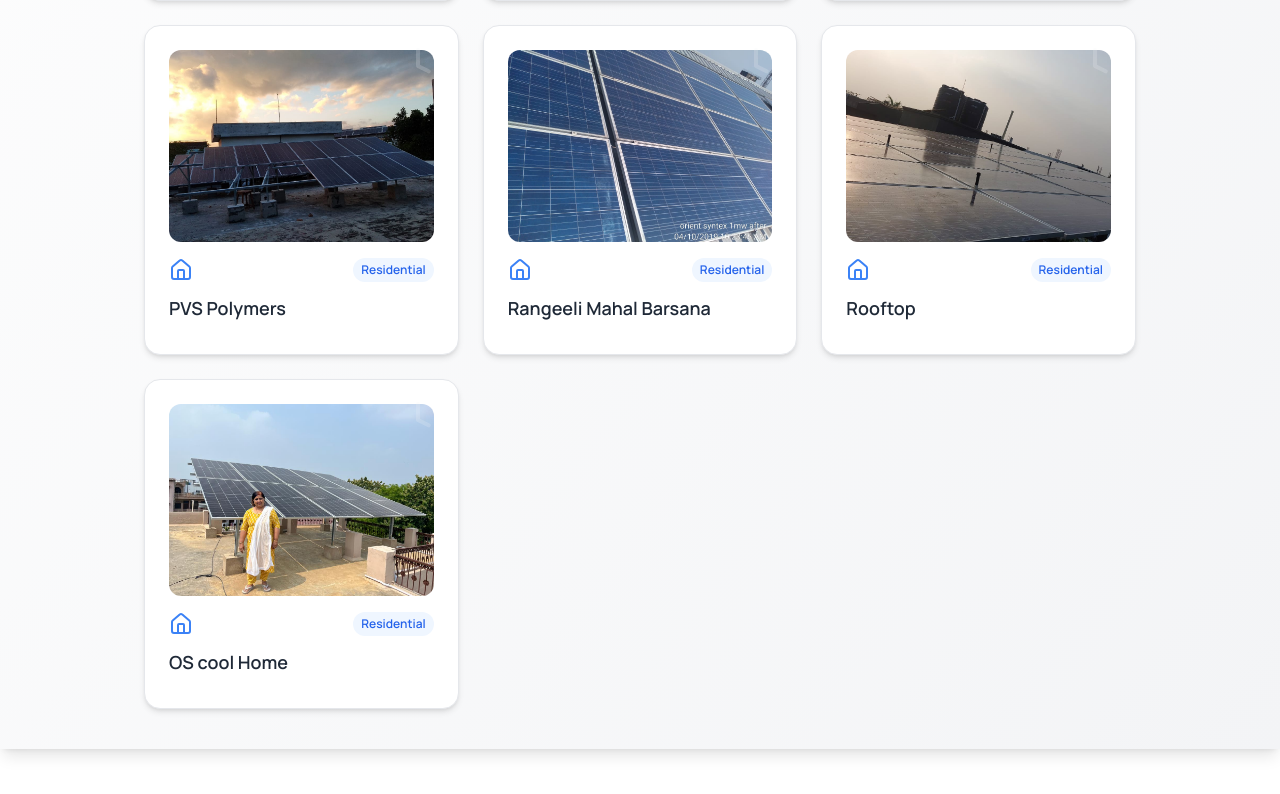
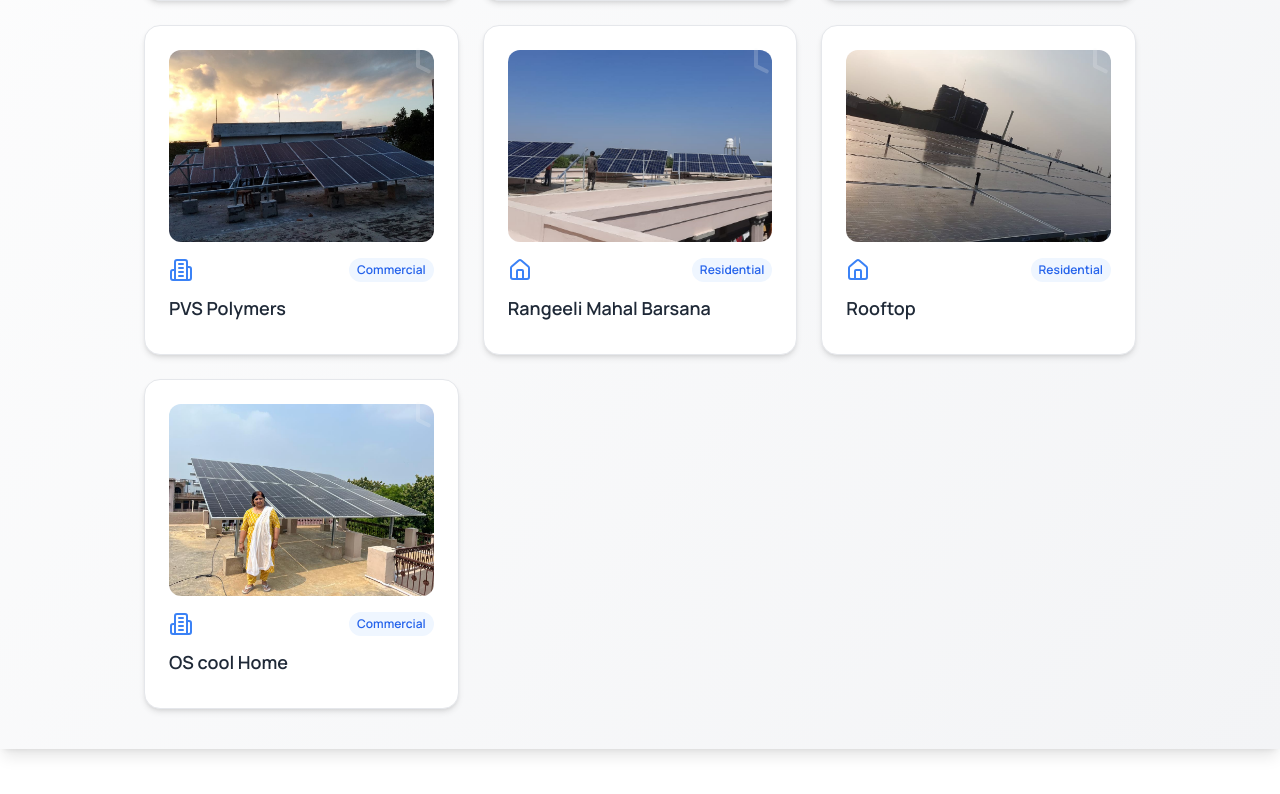
Before and after one commit to vanshika8484/Solar_web, a React (Vite) app: page /projects in a window 1280 px wide. Shown: the part 1009-1803 px from the top of the page. Built offline with nearby package versions, Linux system fonts and the light colour scheme; a web font is replaced by a local one.

Commit message:
Update ProjectData.jsx

```diff
--- a/src/components/ProjectData.jsx
+++ b/src/components/ProjectData.jsx
@@ -11,7 +11,7 @@ import Project5 from "../Images/Project5.JPG";
 import Project6 from "../Images/Project6.jpg";
 import Project7 from "../Images/Project7.jpg";
 import Project8 from "../Images/Project8.jpg";
-import Project9 from "../Images/Project9.jpeg";
+import Project9 from "../Images/Project9.jpg";
 import Project10 from "../Images/Project10.jpg";
 import Project11 from "../Images/Project11.jpg";
 import stall4 from "../Images/stall4.JPG";
@@ -94,7 +94,7 @@ export const projects = [
   {
     id: 8,
     title: "PVS Polymers",
-    category: "Residential",
+    category: "Commercial",
     kwp: "100",
     image: Project8
   },
@@ -150,7 +150,7 @@ export const projects = [
 {
   id: 16,
   title: "OS cool Home",
-  category: "Residential",
+  category: "Commercial",
   kwp: "N/A",
   image: so5
 }
```
